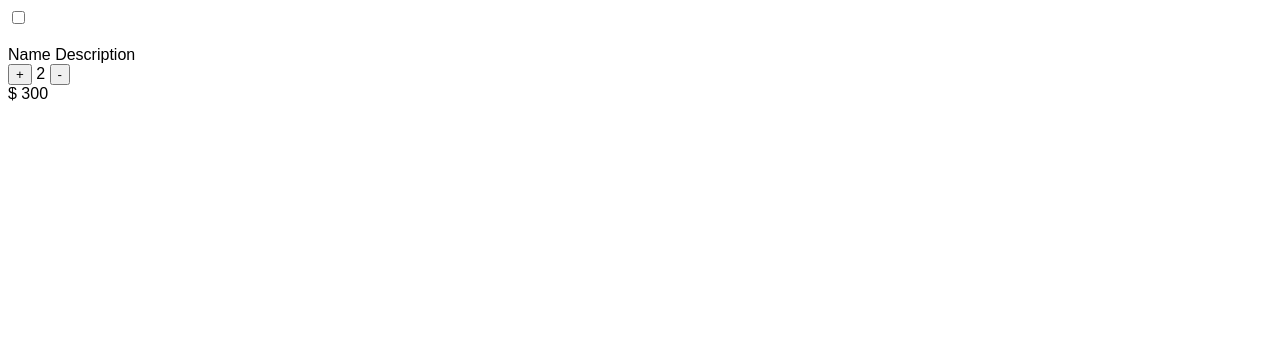
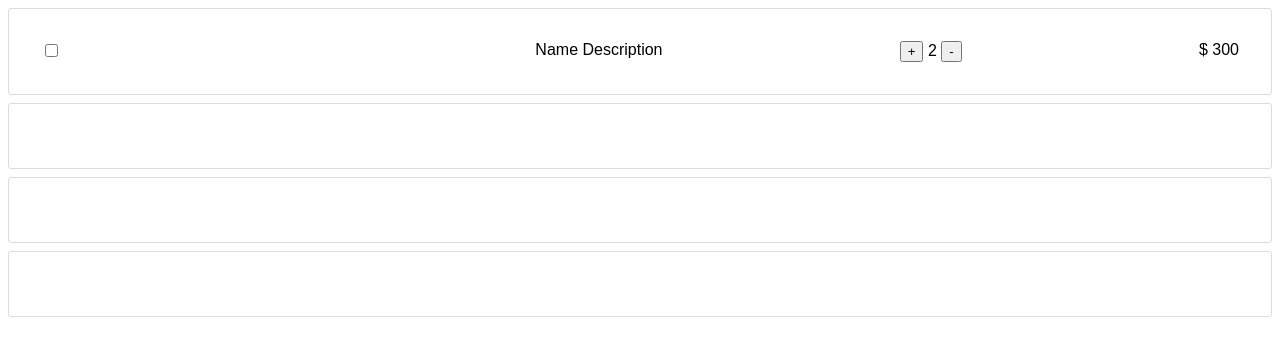
Before and after one commit to ManuelGarciaGallego/lemoncode-bootcamp-javascript-continuo-modulo-0, a plain HTML site: page 04 Shopping cart Style/index.html in a window 1280 px wide. Drawn offline with Linux system fonts and the light colour scheme.

Commit message:
estilado HTML

```diff
--- a/04 Shopping cart Style/site.css
+++ b/04 Shopping cart Style/site.css
@@ -1,3 +1,18 @@
 body {
   font-family: Arial, Helvetica, sans-serif;
 }
+
+.shopping-header>h2 {
+  margin: auto;
+  padding: 20px;
+  text-align: center;
+}
+
+.shopping-item {
+  padding: 32px;
+  border-radius: 3px;
+  border: 1px solid #dcdcdc;
+  display: flex;
+  justify-content: space-between;
+  margin-bottom: 8px;
+}
```
